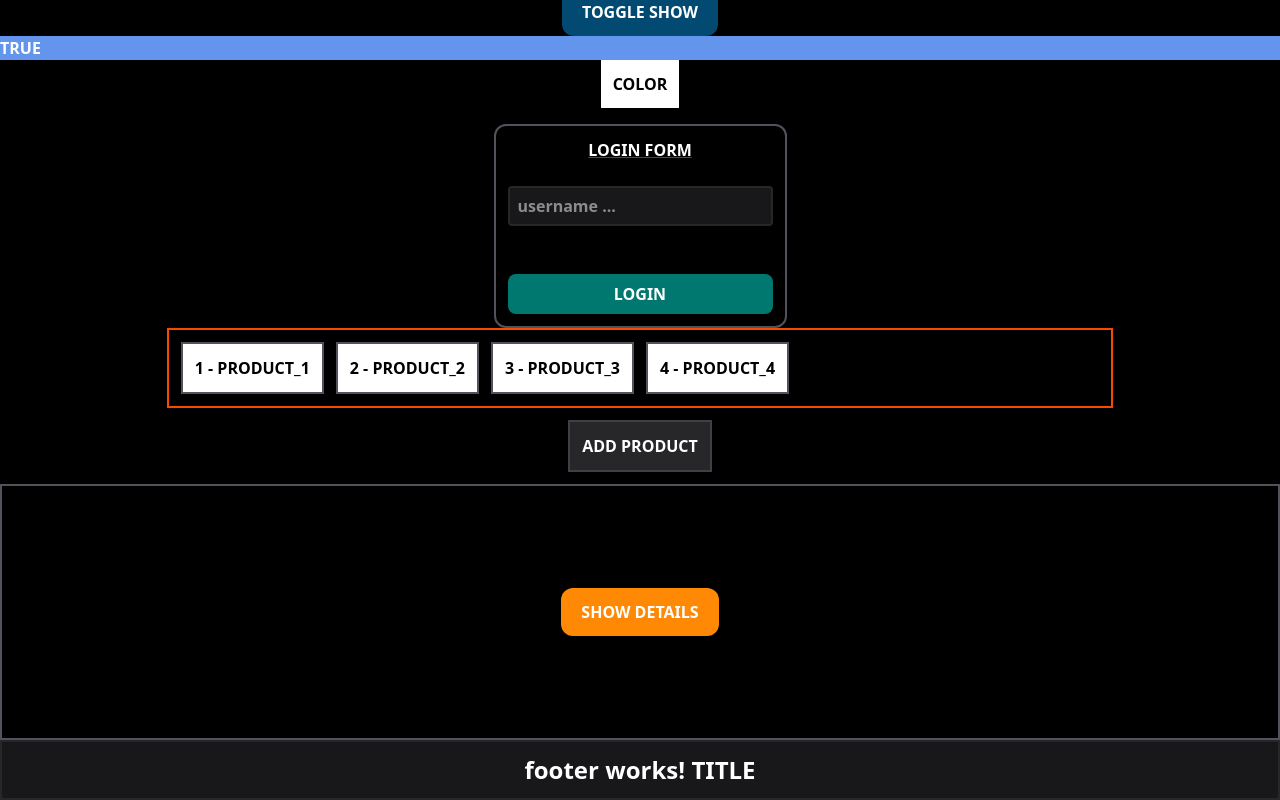
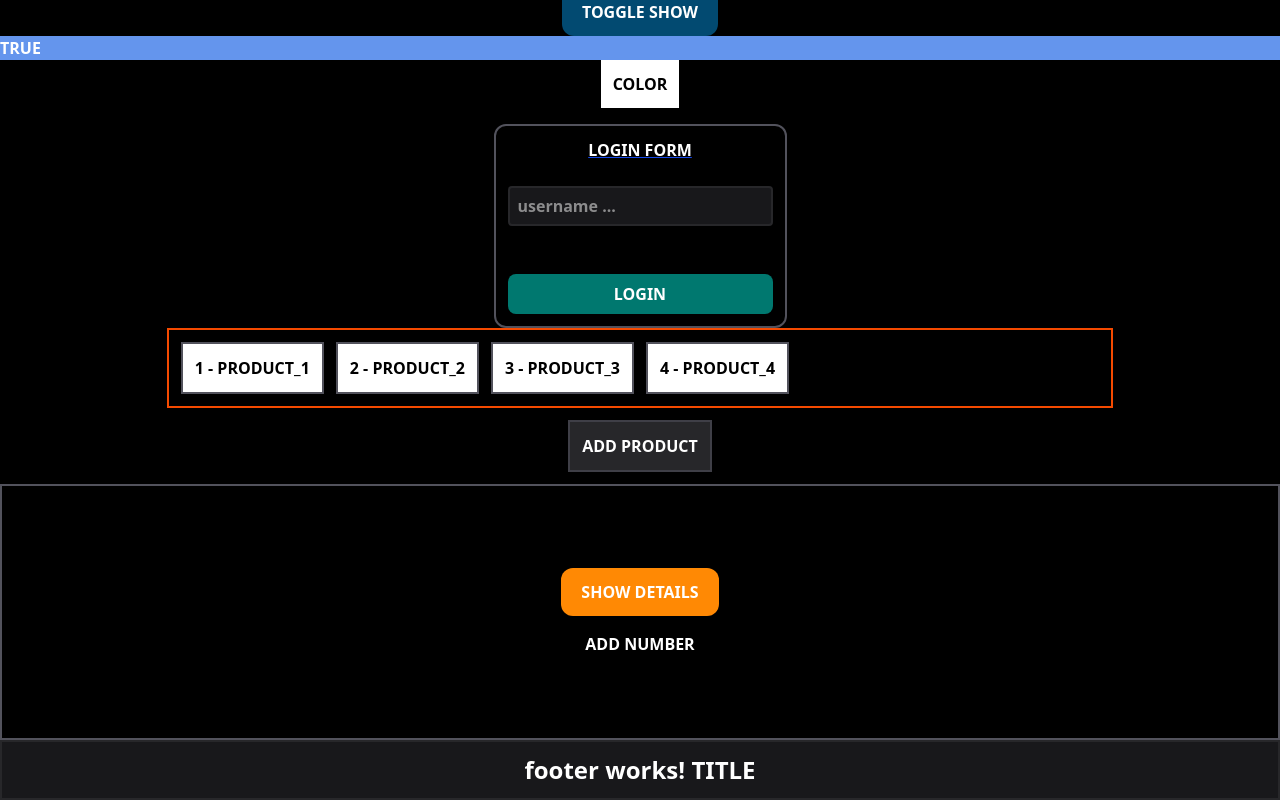
Before and after one commit to PouryaSoleimani/ANGULAR__TRAINING, an Angular app: page / in a window 1280 px wide. Shown: the part 1410-2210 px from the top of the page. Built offline with nearby package versions, Linux system fonts and the light colour scheme.

Commit message:
practice

```diff
--- a/src/app/app.html
+++ b/src/app/app.html
@@ -115,6 +115,11 @@
       {{ details }}
     </p>
     }
+
+    <button>ADD NUMBER</button>
+    @for (number of numbersArray; track $index) {
+    <p class="bg-orange-400 p-5 rounded-full font-bold border-2 border-zinc-900">{{ number }}</p>
+    }
   </div>
 
   <app-footer />
--- a/src/app/app.ts
+++ b/src/app/app.ts
@@ -64,4 +64,10 @@ export class App {
     this.isShowDetails = !this.isShowDetails
   }
 
+  public numbersArray: number[] = []
+
+  public addNumberToArray() {
+    this.numbersArray.push((this.numbersArray.length + 1))
+  }
+
 }
```
